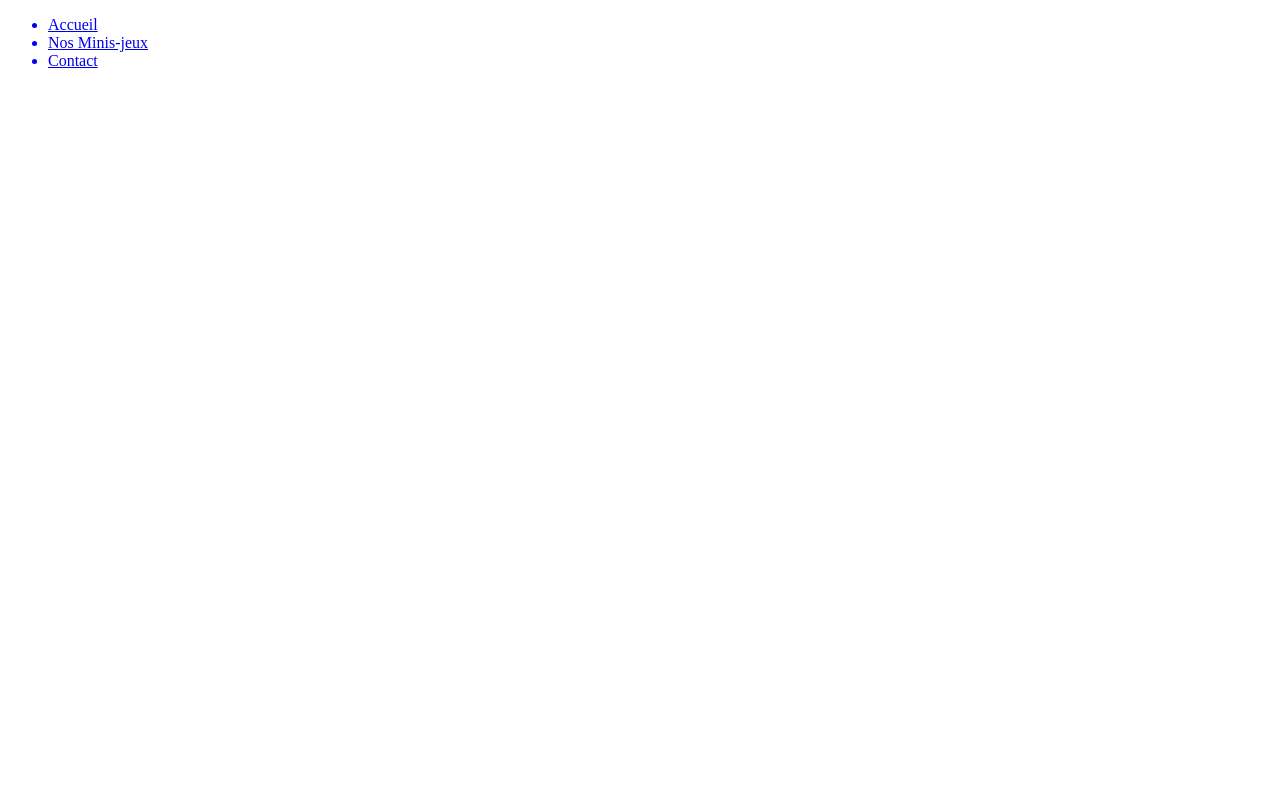
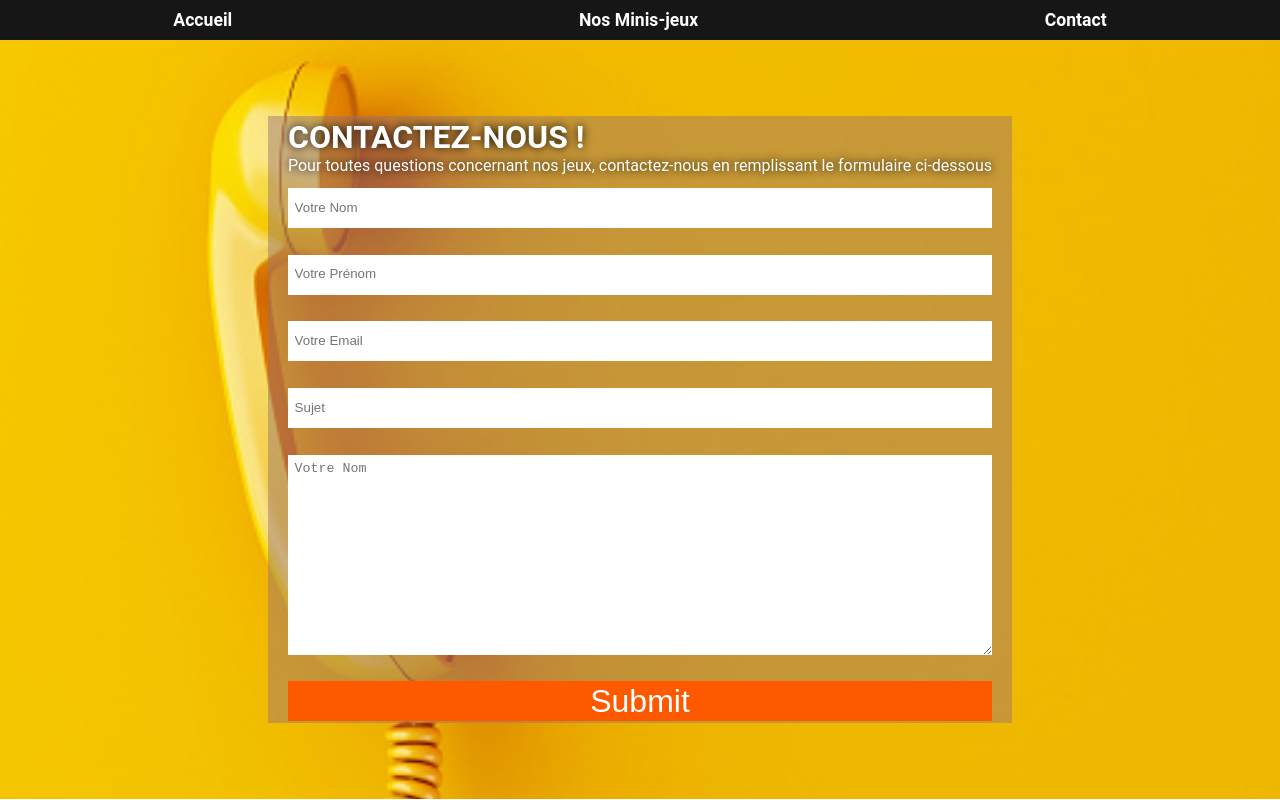
Before and after one commit to AaronSaada/jeu-de-d-, a plain HTML site: page contact.html in a window 1280 px wide. Drawn offline with Linux system fonts and the light colour scheme.

Commit message:
Ajout de la page contact

```diff
--- a/contact.html
+++ b/contact.html
@@ -5,6 +5,7 @@
   <meta charset="UTF-8">
   <meta name="viewport" content="width=device-width, initial-scale=1.0">
   <title>Document</title>
+  <link rel="stylesheet" href="style.css">
 </head>
 
 <body id="contact">
@@ -14,16 +15,31 @@
         <a href="index.html">
           <li>Accueil</li>
         </a>
-        <a href="#">
+        <a href="games.html">
           <li>Nos Minis-jeux</li>
         </a>
-        <a href="contact.html">
+        <a href="#">
           <li>Contact</li>
         </a>
-
       </ul>
     </nav>
   </header>
+  <main>
+    <div id="form-page-container">
+      <div id="form-page-flex">
+        <h1>CONTACTEZ-NOUS !</h1>
+        <p>Pour toutes questions concernant nos jeux, contactez-nous en remplissant le formulaire ci-dessous</p>
+        <form>
+          <input type="text" placeholder="Votre Nom">
+          <input type="text" placeholder="Votre Prénom">
+          <input type="text" placeholder="Votre Email">
+          <input type="text" placeholder="Sujet">
+          <textarea placeholder="Votre Nom"></textarea>
+          <input type="submit">
+        </form>
+      </div>
+    </div>
+  </main>
 </body>
 
 </html>
--- /dev/null
+++ b/script.js
@@ -0,0 +1 @@
+let titre = document.getElementById('hero-banner-flex');
--- a/style.css
+++ b/style.css
@@ -51,6 +51,13 @@ button:hover{
 
 
 
+
+
+
+
+
+
+
 /*      Accueil     */
 
 #hero-banner{
@@ -96,6 +103,7 @@ button:hover{
     gap: 20px;
     max-width: 70%;
     margin-left: 10%;
+    transition: ease-in-out 0.5s;
 }
 
 #home #hero-banner-flex button{
@@ -103,6 +111,18 @@ button:hover{
 }
 
 /*                  */
+
+
+
+
+
+
+
+
+
+
+
+
 
 /*      PAGE NOS MINIS-JEUX        */
 
@@ -164,6 +184,18 @@ button:hover{
 }
 
 /*                                 */
+
+
+
+
+
+
+
+
+
+
+
+
 
 /*           Jeu de dés          */
 
@@ -254,6 +286,16 @@ button:hover{
 .player-name{
     font-weight: 700;
     font-size: 3em;
+    animation: 2s linear 1s infinite alternate zoomNom;
+}
+
+@keyframes zoomNom{
+    from{
+        transform: scale(1);
+    }
+    to{
+        transform: scale(1.5);
+    }
 }
 
 .player-score{
@@ -287,6 +329,17 @@ button:hover{
 }
 
 /*                                 */
+
+
+
+
+
+
+
+
+
+
+
 
 /*         JEU DU MORPION          */
 
@@ -336,6 +389,83 @@ button:hover{
 }
 
 /*                                  */
+
+
+
+
+
+
+
+
+
+
+
+
+/*              PAGE CONTACT          */
+
+#form-page-container{
+    width: 100vw;
+    height: calc(100vh - 41px);
+    display: flex;
+    justify-content: center;
+    align-items: center;
+    color: white;
+    text-shadow: 0 0 10px black;
+    background: url('images/contact-background.jpg');
+    background-position: center;
+    background-repeat: no-repeat;
+    background-size: cover;
+}
+
+#form-page-flex{
+    max-width: 80%;
+    height: 80%;
+    display: flex;
+    flex-direction: column;
+    justify-content: center;
+    background-color: rgba(153, 115, 115, 0.476);
+    padding: 20px;
+}
+
+form{
+    display: flex;
+    flex-direction: column;
+
+}
+
+input[type='text']{
+    line-height: 2;
+    margin: 1em 0;
+    padding: 0.5em;
+    color: black;
+}
+
+textarea{
+    height: 200px;
+    padding: 0.5em;
+    margin: 1em 0 2em 0;
+    color: black;
+}
+
+input[type='submit']{
+    color: white;
+    background-color: rgb(255, 89, 0);
+    height: 40px;
+    font-size: 2em;
+}
+
+
+
+
+
+
+
+
+
+/*                                  */
+
+
+
 
 /*  Media queries    */
 
```
Also changed, not shown: index.html (+1 -0 lines), images/contact-background.jpg (added).
